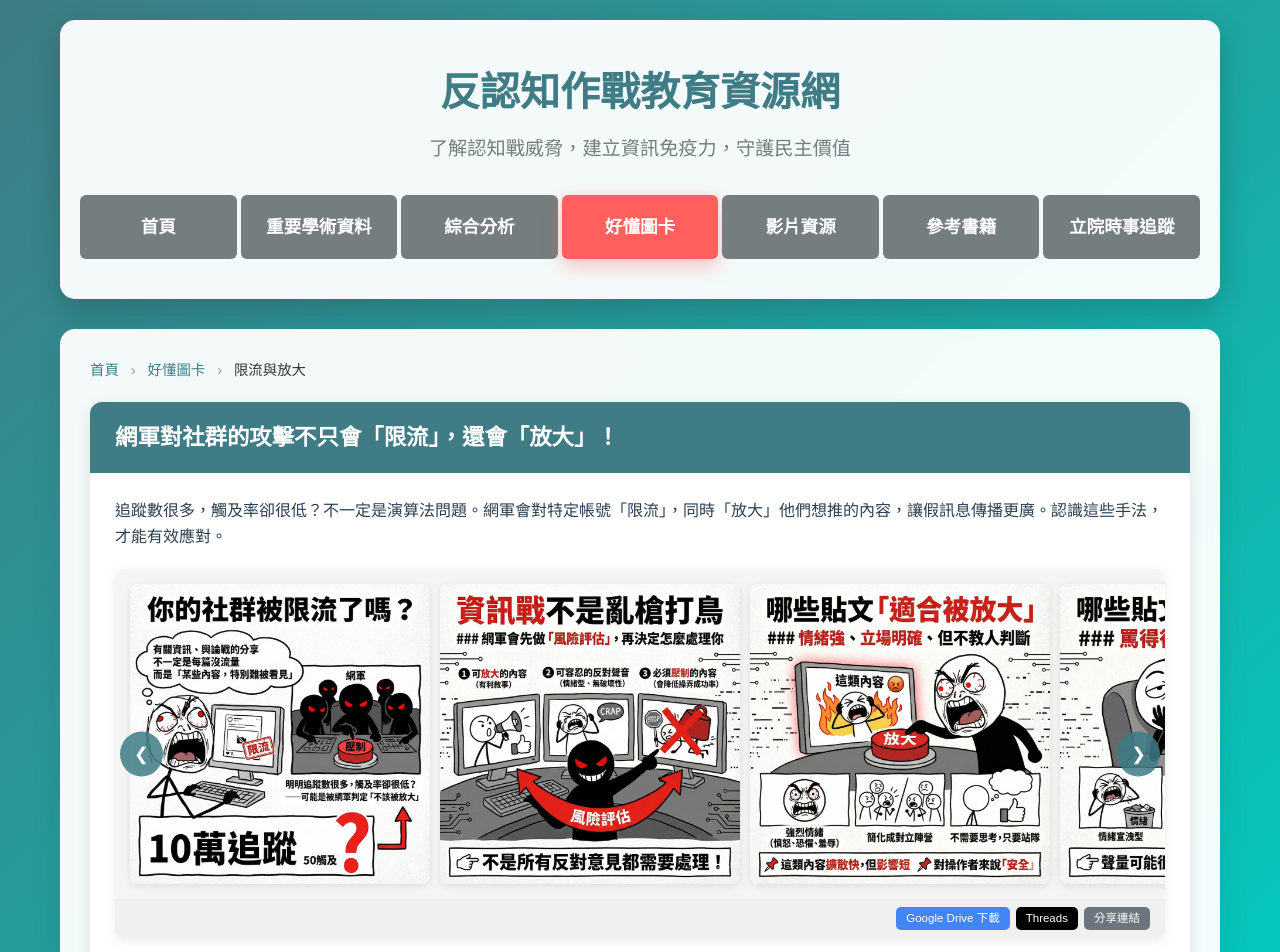
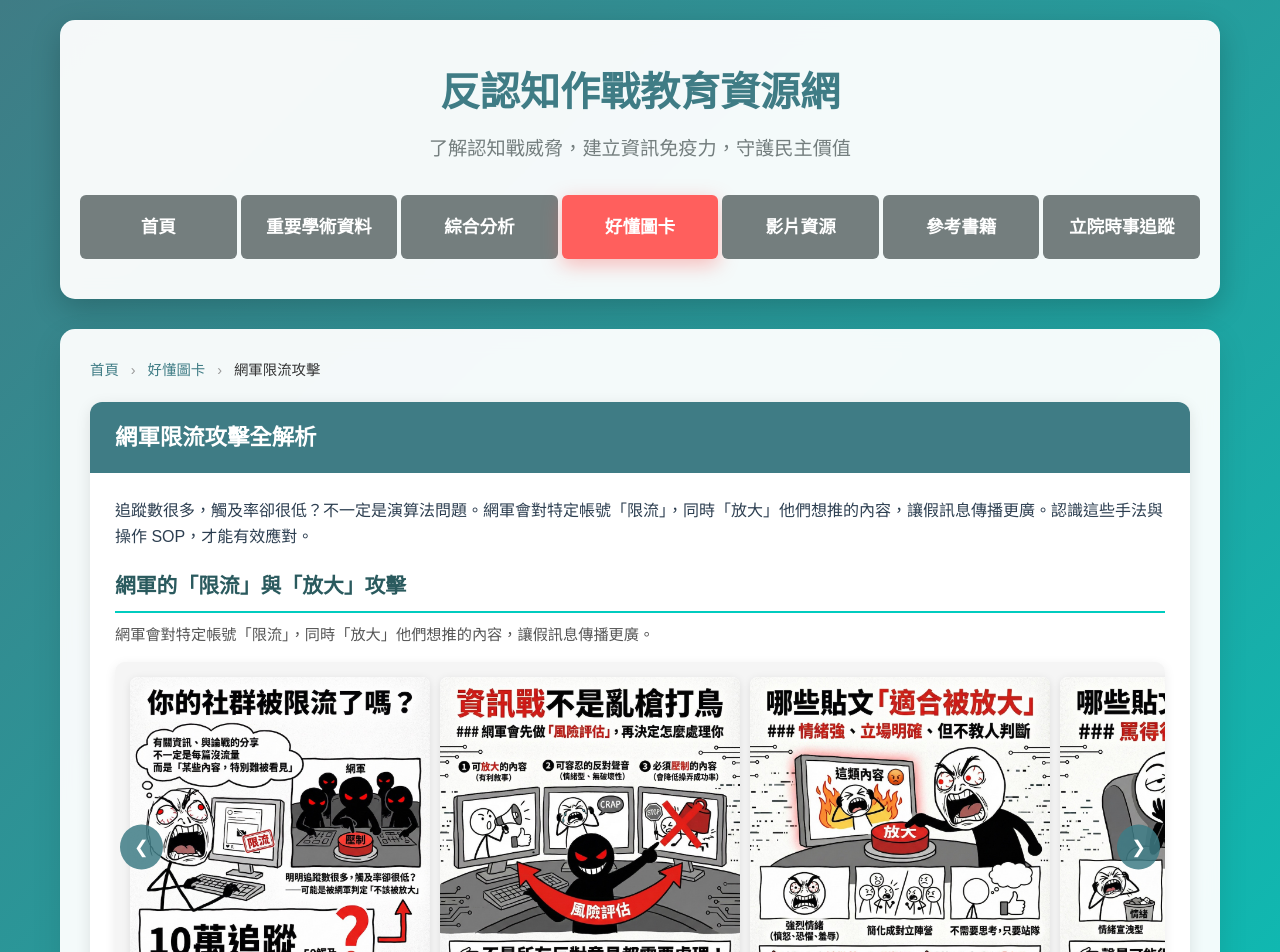
Before and after one commit to keroyu/anti-cw, a Jekyll site: the page built from cards/traffic-manipulation/index.html, in a window 1280 px wide. Shown: the top 952 px of the page. Built offline with Jekyll 4.4.1, drawn with Linux system fonts in a browser that asks for light colours; some of the changed text lies outside the part shown.

Commit message:
合併兩個限流圖卡頁面為單一頁面
將「限流與放大」與「限流操作 SOP」合併為「網軍限流攻擊全解析」，
共 18 張圖卡分為兩個區塊展示，並刪除舊的 throttling-sop 目錄。

🤖 Generated with [Claude Code](https://claude.com/claude-code)

Co-Authored-By: Claude Opus 4.5 <noreply@anthropic.com>

```diff
--- a/assets/css/main.css
+++ b/assets/css/main.css
@@ -1290,6 +1290,25 @@ p.answer-text {
     margin-bottom: 20px;
 }
 
+.slideshow-title {
+    font-size: 1.3em;
+    color: #2a5a5e;
+    margin: 30px 0 10px 0;
+    padding-bottom: 8px;
+    border-bottom: 2px solid #00CCBF;
+}
+
+.slideshow-title:first-of-type {
+    margin-top: 0;
+}
+
+.slideshow-description {
+    font-size: 0.95em;
+    color: #555;
+    margin-bottom: 15px;
+    line-height: 1.6;
+}
+
 .card-detail-content .slide {
     height: 300px;
 }
--- a/cards/traffic-manipulation/index.html
+++ b/cards/traffic-manipulation/index.html
@@ -1,8 +1,8 @@
 ---
 layout: default
-title: 網軍限流與放大操作 - 好懂圖卡 | 反認知作戰教育資源網
-description: 追蹤數很多，觸及率卻很低？不一定是演算法問題。網軍會對特定帳號「限流」，同時「放大」他們想推的內容，讓假訊息傳播更廣。
-keywords: 網軍限流,放大操作,社群演算法,觸及率,假訊息傳播
+title: 網軍限流攻擊全解析 - 好懂圖卡 | 反認知作戰教育資源網
+description: 認識網軍如何利用社群演算法對特定帳號「限流」，同時「放大」他們想推的內容。了解限流攻擊的原理與操作 SOP，才能有效應對。
+keywords: 網軍限流,放大操作,社群演算法,觸及率,假訊息傳播,演算法操作,檢舉攻擊,社群操控
 image: /img/simple-cards/traffic-limit_1_1.jpg
 nav_id: cards
 ---
@@ -13,19 +13,22 @@ nav_id: cards
     <span class="separator">›</span>
     <a href="{{ '/cards/' | relative_url }}">好懂圖卡</a>
     <span class="separator">›</span>
-    <span class="current">限流與放大</span>
+    <span class="current">網軍限流攻擊</span>
 </nav>
 
 <div class="card-detail-page">
     <div class="card-detail-header">
-        <h1>網軍對社群的攻擊不只會「限流」，還會「放大」！</h1>
+        <h1>網軍限流攻擊全解析</h1>
     </div>
     <div class="card-detail-content">
         <p class="card-description">
-            追蹤數很多，觸及率卻很低？不一定是演算法問題。網軍會對特定帳號「限流」，同時「放大」他們想推的內容，讓假訊息傳播更廣。認識這些手法，才能有效應對。
+            追蹤數很多，觸及率卻很低？不一定是演算法問題。網軍會對特定帳號「限流」，同時「放大」他們想推的內容，讓假訊息傳播更廣。認識這些手法與操作 SOP，才能有效應對。
         </p>
 
-        <!-- Slideshow -->
+        <!-- 第一組：限流與放大 -->
+        <h2 class="slideshow-title">網軍的「限流」與「放大」攻擊</h2>
+        <p class="slideshow-description">網軍會對特定帳號「限流」，同時「放大」他們想推的內容，讓假訊息傳播更廣。</p>
+
         <div class="slideshow-container" data-slideshow="1">
             <div class="slides-wrapper">
                 <div class="slide"><img src="{{ '/img/simple-cards/traffic-limit_1_1.jpg' | relative_url }}" alt="限流圖卡 1" width="1024" height="1024" onclick="openLightbox(1, 0)" loading="lazy"></div>
@@ -46,6 +49,31 @@ nav_id: cards
                 <button class="slide-link-btn share" onclick="copyShareLink()">分享連結</button>
             </div>
         </div>
+
+        <!-- 第二組：限流操作 SOP -->
+        <h2 class="slideshow-title">網軍「限流」操作 SOP：他們精通社群演算法</h2>
+        <p class="slideshow-description">網軍熟知社群平台的演算法規則：貼文初期互動、檢舉數量、留言區爭議內容，都是平台判斷是否限流的依據。他們會針對這些指標精準操作，讓你的貼文悄悄失去曝光。</p>
+
+        <div class="slideshow-container" data-slideshow="2">
+            <div class="slides-wrapper">
+                <div class="slide"><img src="{{ '/img/simple-cards/traffic-limit_2_0.jpg' | relative_url }}" alt="限流SOP圖卡 0" width="1024" height="1024" onclick="openLightbox(2, 0)" loading="lazy"></div>
+                <div class="slide"><img src="{{ '/img/simple-cards/traffic-limit_2_1.jpg' | relative_url }}" alt="限流SOP圖卡 1" width="1024" height="1024" onclick="openLightbox(2, 1)" loading="lazy"></div>
+                <div class="slide"><img src="{{ '/img/simple-cards/traffic-limit_2_2.jpg' | relative_url }}" alt="限流SOP圖卡 2" width="1024" height="1024" onclick="openLightbox(2, 2)" loading="lazy"></div>
+                <div class="slide"><img src="{{ '/img/simple-cards/traffic-limit_2_3.jpg' | relative_url }}" alt="限流SOP圖卡 3" width="1024" height="1024" onclick="openLightbox(2, 3)" loading="lazy"></div>
+                <div class="slide"><img src="{{ '/img/simple-cards/traffic-limit_2_4.jpg' | relative_url }}" alt="限流SOP圖卡 4" width="1024" height="1024" onclick="openLightbox(2, 4)" loading="lazy"></div>
+                <div class="slide"><img src="{{ '/img/simple-cards/traffic-limit_2_5.jpg' | relative_url }}" alt="限流SOP圖卡 5" width="1024" height="1024" onclick="openLightbox(2, 5)" loading="lazy"></div>
+                <div class="slide"><img src="{{ '/img/simple-cards/traffic-limit_2_6.jpg' | relative_url }}" alt="限流SOP圖卡 6" width="1024" height="1024" onclick="openLightbox(2, 6)" loading="lazy"></div>
+                <div class="slide"><img src="{{ '/img/simple-cards/traffic-limit_2_7.jpg' | relative_url }}" alt="限流SOP圖卡 7" width="1024" height="1024" onclick="openLightbox(2, 7)" loading="lazy"></div>
+                <div class="slide"><img src="{{ '/img/simple-cards/traffic-limit_2_8.jpg' | relative_url }}" alt="限流SOP圖卡 8" width="1024" height="1024" onclick="openLightbox(2, 8)" loading="lazy"></div>
+            </div>
+            <button class="slide-nav prev" onclick="scrollSlides(2, -1)">&#10094;</button>
+            <button class="slide-nav next" onclick="scrollSlides(2, 1)">&#10095;</button>
+            <div class="slide-links">
+                <a href="https://drive.google.com/drive/folders/18iwC5paRqSWRsa52rCnxZt2_Rq3J33hx?usp=drive_link" target="_blank" class="slide-link-btn gdrive">Google Drive 下載</a>
+                <a href="https://www.threads.com/@kyontw/post/DShPXZxkn18" target="_blank" class="slide-link-btn threads">Threads</a>
+                <button class="slide-link-btn share" onclick="copyShareLink()">分享連結</button>
+            </div>
+        </div>
     </div>
 </div>
 
```
Also changed, not shown: cards/index.html (+5 -17 lines), cards/throttling-sop/index.html (deleted, +0 -54 lines).
